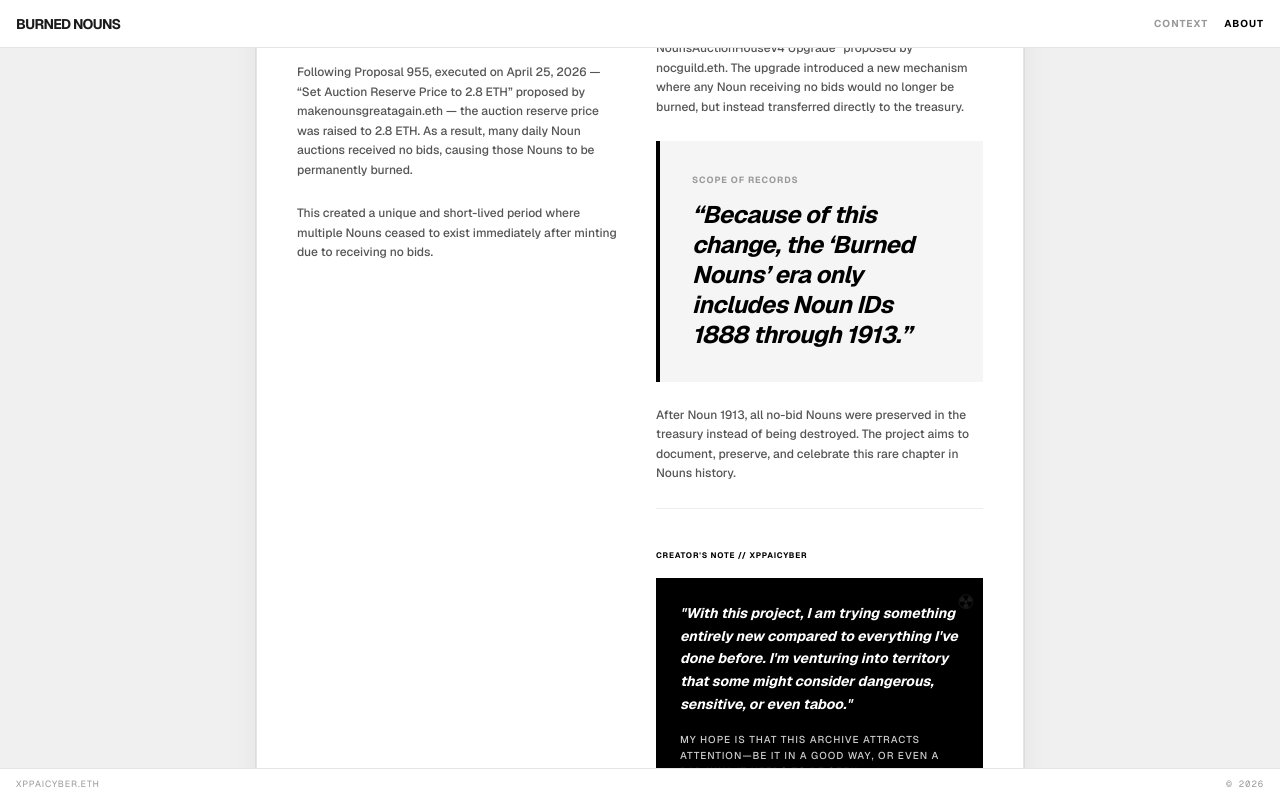
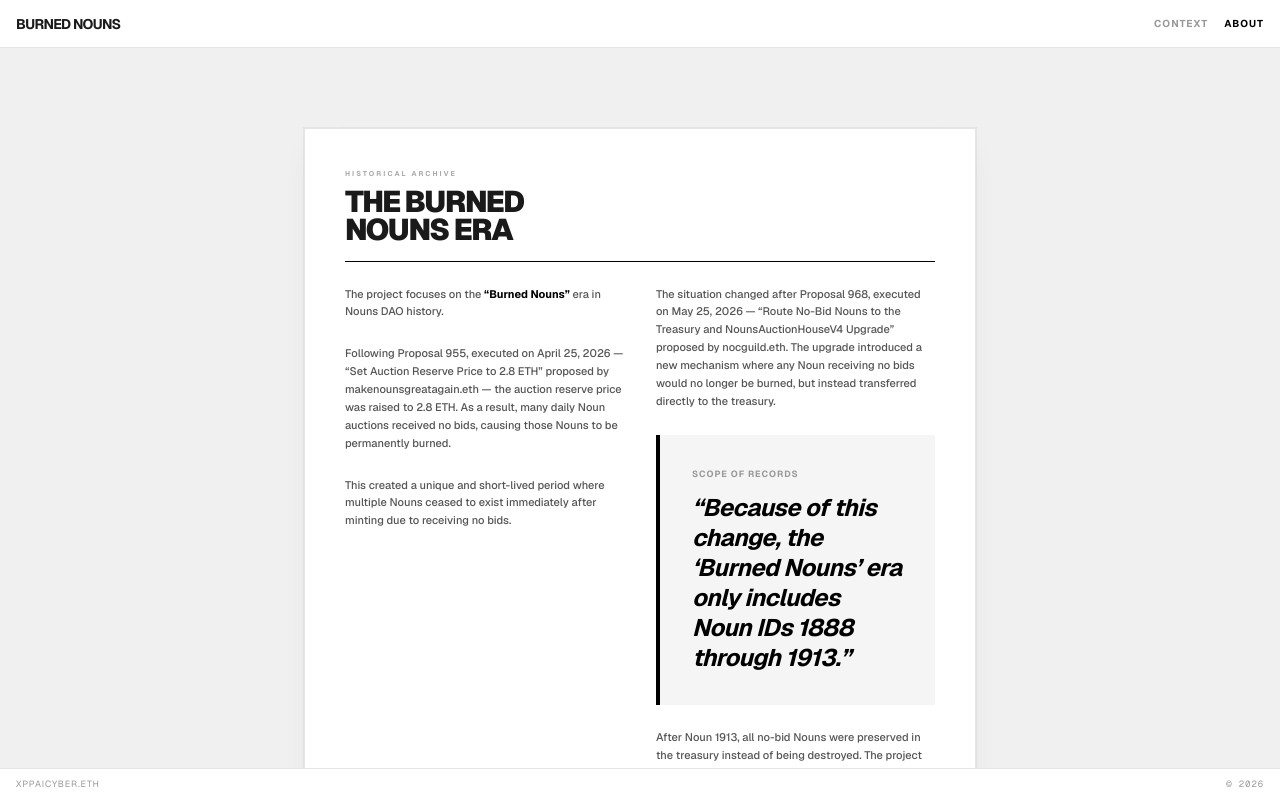
Before and after one commit to XppaiCyberr/burned-nouns, a Next.js app: page /about in a window 1280 px wide. Built offline with nearby package versions, Linux system fonts and the light colour scheme.

Commit message:
Fix About page header cutoff and apply further scale reduction for zoomed-out aesthetic

```diff
--- a/src/app/about/page.tsx
+++ b/src/app/about/page.tsx
@@ -15,16 +15,16 @@ export default function About() {
       </nav>
 
       {/* Main Content Area - Wide horizontal layout */}
-      <div className="flex-1 overflow-y-auto bg-[#F0F0F0] p-4 lg:p-12 flex justify-center items-start lg:items-center">
-        <div className="max-w-3xl w-full bg-white border border-[#E5E5E5] p-6 lg:p-10 my-4 lg:my-8 shadow-[0_0_0_1px_rgba(0,0,0,0.05),0_20px_40px_-12px_rgba(0,0,0,0.1)]">
+      <div className="flex-1 overflow-y-auto bg-[#F0F0F0] p-4 lg:p-12 flex justify-center items-start">
+        <div className="max-w-2xl w-full bg-white border border-[#E5E5E5] p-6 lg:p-10 my-4 lg:my-8 shadow-[0_0_0_1px_rgba(0,0,0,0.05),0_15px_30px_-10px_rgba(0,0,0,0.08)]">
           <header className="mb-6 border-b border-black pb-4">
-            <span className="block text-[8px] font-bold uppercase tracking-[0.3em] text-[#AAA] mb-2">Historical Archive</span>
-            <h1 className="text-2xl lg:text-4xl font-black tracking-tighter leading-[0.95] uppercase">
+            <span className="block text-[7px] font-bold uppercase tracking-[0.3em] text-[#AAA] mb-2">Historical Archive</span>
+            <h1 className="text-xl lg:text-3xl font-black tracking-tighter leading-[0.95] uppercase">
               The Burned<br />Nouns Era
             </h1>
           </header>
 
-          <div className="grid grid-cols-1 lg:grid-cols-2 gap-8 text-[10px] lg:text-xs leading-relaxed text-[#555] font-medium">
+          <div className="grid grid-cols-1 lg:grid-cols-2 gap-8 text-[9px] lg:text-[11px] leading-relaxed text-[#555] font-medium">
             <div className="space-y-6">
               <p>
                 The project focuses on the <strong className="text-black">“Burned Nouns”</strong> era in Nouns DAO history.
```
